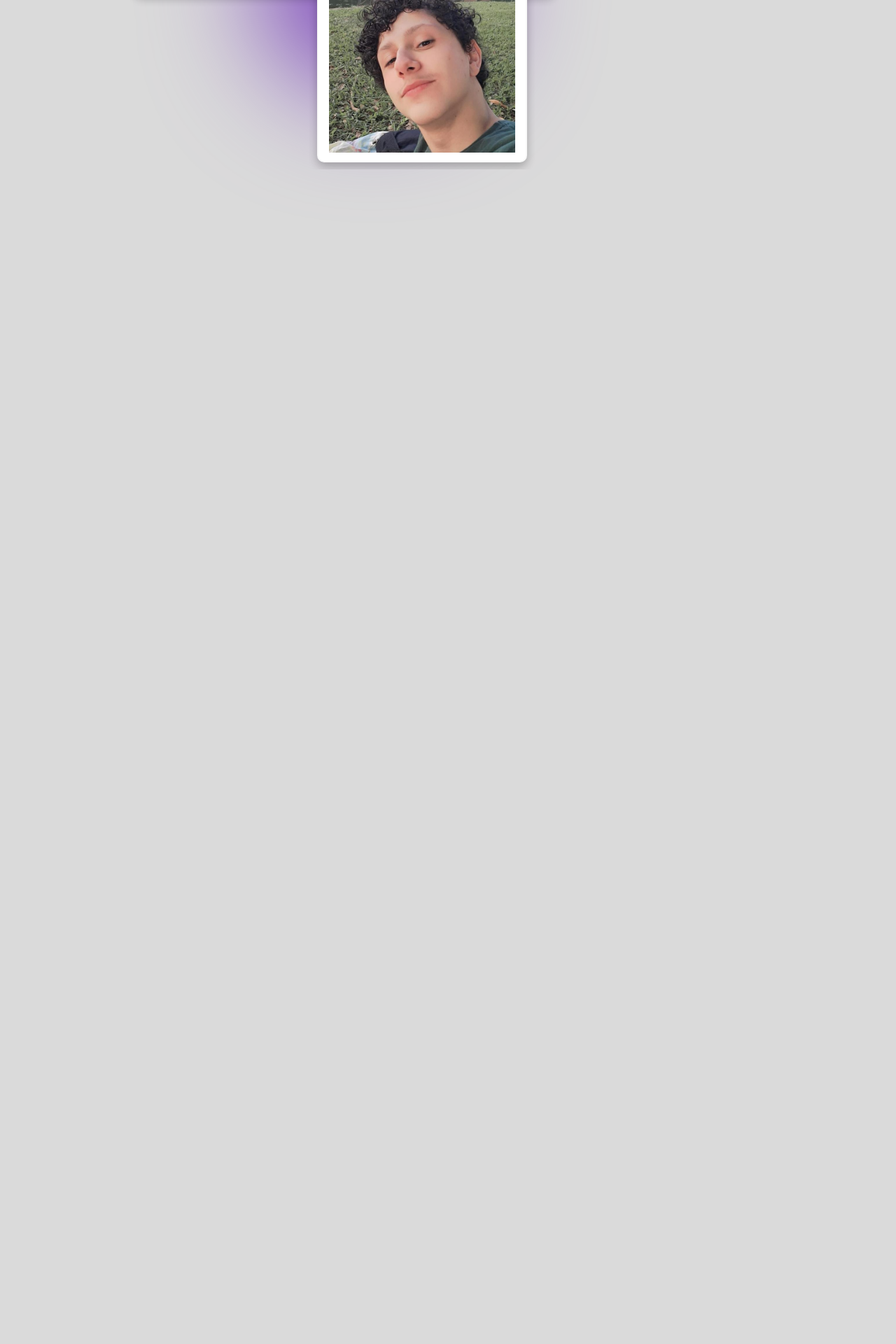
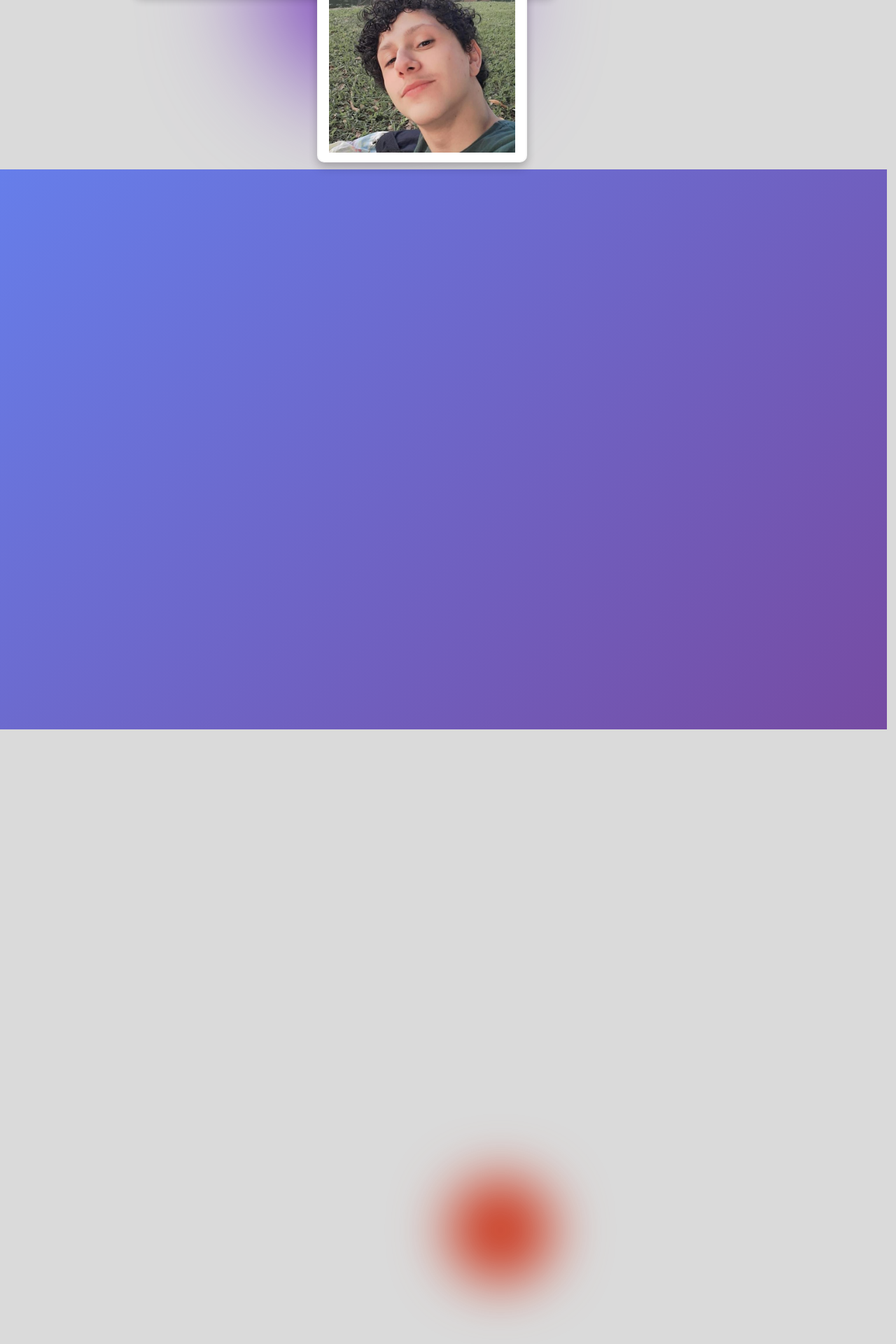
Before and after one commit to RanyelCerracena/Portfolio, a Vue app: page / in a window 1280 px wide. Shown: the part 1358-3278 px from the top of the page at 70% size. Built offline with nearby package versions, Linux system fonts and the light colour scheme; some icons are missing; a web font is replaced by a local one.

Commit message:
Atualização e adição do ProjectsView e ServicesView

```diff
--- a/src/App.vue
+++ b/src/App.vue
@@ -3,6 +3,8 @@ import BackgroundAnimation from './components/BackgroundAnimation.vue'
 import TheHeader from './components/TheHeader.vue'
 import AboutMeView from './views/AboutMeView.vue'
 import HomeView from './views/HomeView.vue';
+import ProjectsView from './views/ProjectsView.vue';
+import ServicesView from './views/ServicesView.vue';
 </script>
 
 <template>
@@ -13,6 +15,8 @@ import HomeView from './views/HomeView.vue';
     </div>
     <HomeView />
     <AboutMeView />
+    <ProjectsView />
+    <ServicesView />
   </div>
 </template>
 
--- a/src/components/BackgroundAnimation.vue
+++ b/src/components/BackgroundAnimation.vue
@@ -11,7 +11,17 @@
     </div>
     <div class="aboutAnimations">
       <span class="circleAbout">
-        <span class=""></span>
+        <span></span>
+      </span>
+    </div>
+    <div class="projectAnimations">
+      <span class="circleProjects">
+        <span></span>
+      </span>
+    </div>
+    <div class="servicesAnimations">
+      <span class="circleServices">
+        <span></span>
       </span>
     </div>
   </div>
@@ -28,7 +38,7 @@ defineOptions({
   overflow: hidden;
 }
 
-.blurLayer{
+.blurLayer {
   position: absolute;
   top: 0;
   left: 0;
@@ -45,7 +55,8 @@ defineOptions({
   z-index: 2;
 }
 
-.light, .light2 {
+.light,
+.light2 {
   position: absolute;
   top: 50%;
   left: 50%;
@@ -86,30 +97,61 @@ defineOptions({
 }
 
 @keyframes move-and-pulse-1 {
-  0% { transform: translate(0, 0) scale(1); }
-  20% { transform: translate(30vw, 10vh) scale(3); }
-  40% { transform: translate(10vw, 40vh) scale(0.9); }
-  60% { transform: translate(40vw, 70vh) scale(1.2); }
-  80% { transform: translate(20vw, 50vh) scale(2); }
-  100% { transform: translate(0, 0) scale(1); }
+  0% {
+    transform: translate(0, 0) scale(1);
+  }
+
+  20% {
+    transform: translate(30vw, 10vh) scale(3);
+  }
+
+  40% {
+    transform: translate(10vw, 40vh) scale(0.9);
+  }
+
+  60% {
+    transform: translate(40vw, 70vh) scale(1.2);
+  }
+
+  80% {
+    transform: translate(20vw, 50vh) scale(2);
+  }
+
+  100% {
+    transform: translate(0, 0) scale(1);
+  }
 }
 
 @keyframes move-and-pulse-2 {
-  0% { transform: translate(0, 0) scale(1); }
-  20% { transform: translate(-25vw, -10vh) scale(2); }
-  50% { transform: translate(-40vw, -40vh) scale(3); }
-  80% { transform: translate(-10vw, -60vh) scale(1.2); }
-  100% { transform: translate(0, 0) scale(1); }
+  0% {
+    transform: translate(0, 0) scale(1);
+  }
+
+  20% {
+    transform: translate(-25vw, -10vh) scale(2);
+  }
+
+  50% {
+    transform: translate(-40vw, -40vh) scale(3);
+  }
+
+  80% {
+    transform: translate(-10vw, -60vh) scale(1.2);
+  }
+
+  100% {
+    transform: translate(0, 0) scale(1);
+  }
 }
 
-.aboutAnimations{
+.aboutAnimations {
   position: relative;
   height: 100vh;
   width: 100vw;
   z-index: 2;
 }
 
-.circleAbout{
+.circleAbout {
   position: absolute;
   top: 80%;
   left: 50%;
@@ -122,12 +164,53 @@ defineOptions({
 }
 
 @keyframes aboutAnimation {
-  0% { transform: translate(-50%, -50%) scale(1); }
-  20% { transform: translate(-250%, -250%) scale(4); }
-  40% { transform: translate(250%, -320%) scale(3); }
-  60% { transform: translate(-50%, 250%) scale(4); }
-  80% { transform: translate(150%, -150%) scale(2); }
-  100% { transform: translate(-50%, -50%) scale(1);
+  0% {
+    transform: translate(-50%, -50%) scale(1);
+  }
+
+  20% {
+    transform: translate(-250%, -250%) scale(4);
+  }
+
+  40% {
+    transform: translate(250%, -320%) scale(3);
+  }
+
+  60% {
+    transform: translate(-50%, 250%) scale(4);
+  }
+
+  80% {
+    transform: translate(150%, -150%) scale(2);
+  }
+
+  100% {
+    transform: translate(-50%, -50%) scale(1);
   }
 }
+
+.projectAnimations{
+  position: relative;
+  height: 100vh;
+  width: 100vw;
+  z-index: 2;
+}
+
+.servicesAnimations {
+  position: relative;
+  height: 100vh;
+  width: 100vw;
+  z-index: 2;
+}
+.circleServices {
+  position: absolute;
+  top: 80%;
+  left: 50%;
+  width: 150px;
+  height: 150px;
+  border-radius: 50%;
+  background-color: var(--services-scroll-color);
+  animation: servicesAnimation 60s infinite ease-in-out;
+  filter: blur(40px);
+}
 </style>
--- /dev/null
+++ b/src/views/ProjectsView.vue
@@ -0,0 +1,18 @@
+<template>
+  <div class="projects-bg">
+  </div>
+</template>
+
+<script setup>
+defineOptions({
+  name: 'ProjectsView',
+});
+</script>
+
+<style scoped>
+.projects-bg {
+  height: 100vh;
+  width: 100vw;
+  background: linear-gradient(135deg, #667eea 0%, #764ba2 100%);
+}
+</style>
--- /dev/null
+++ b/src/views/ServicesView.vue
@@ -0,0 +1,25 @@
+<template>
+
+</template>
+
+<script setup>
+defineOptions({
+  name: 'ServicesView',
+})
+</script>
+
+<style scoped>
+.services-view {
+  max-width: 800px;
+  margin: 0 auto;
+  padding: 2rem;
+}
+
+h1 {
+  margin-bottom: 1rem;
+}
+
+p {
+  color: #555;
+}
+</style>
```
